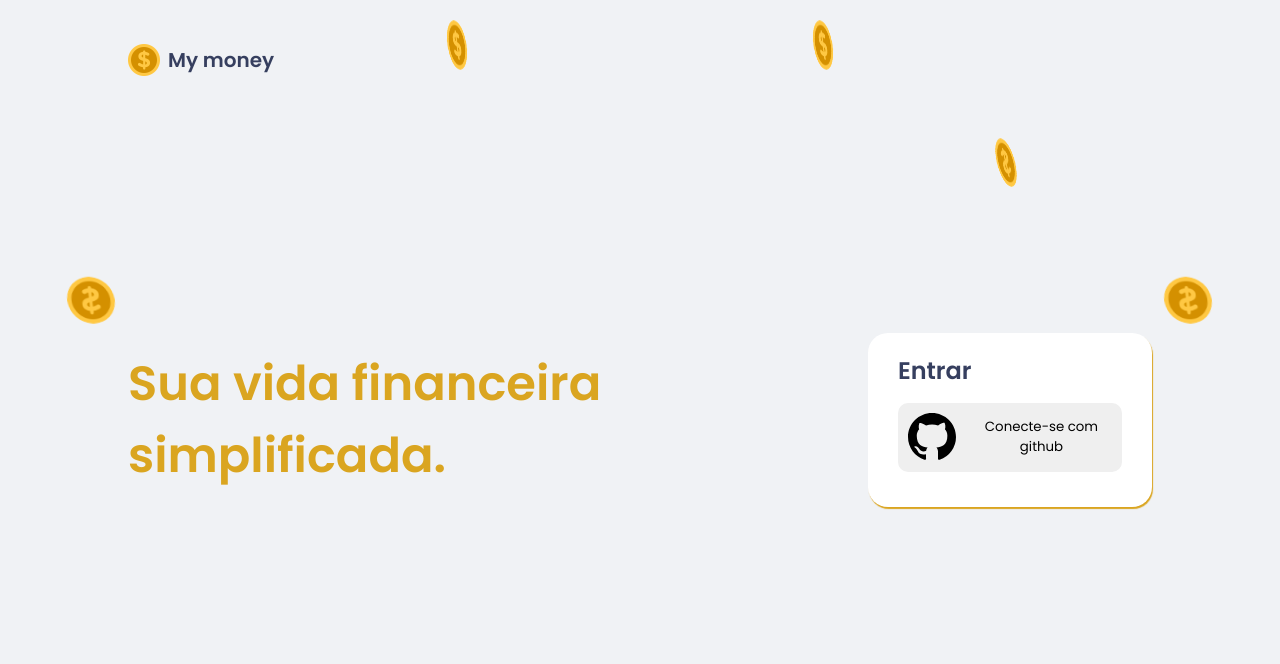
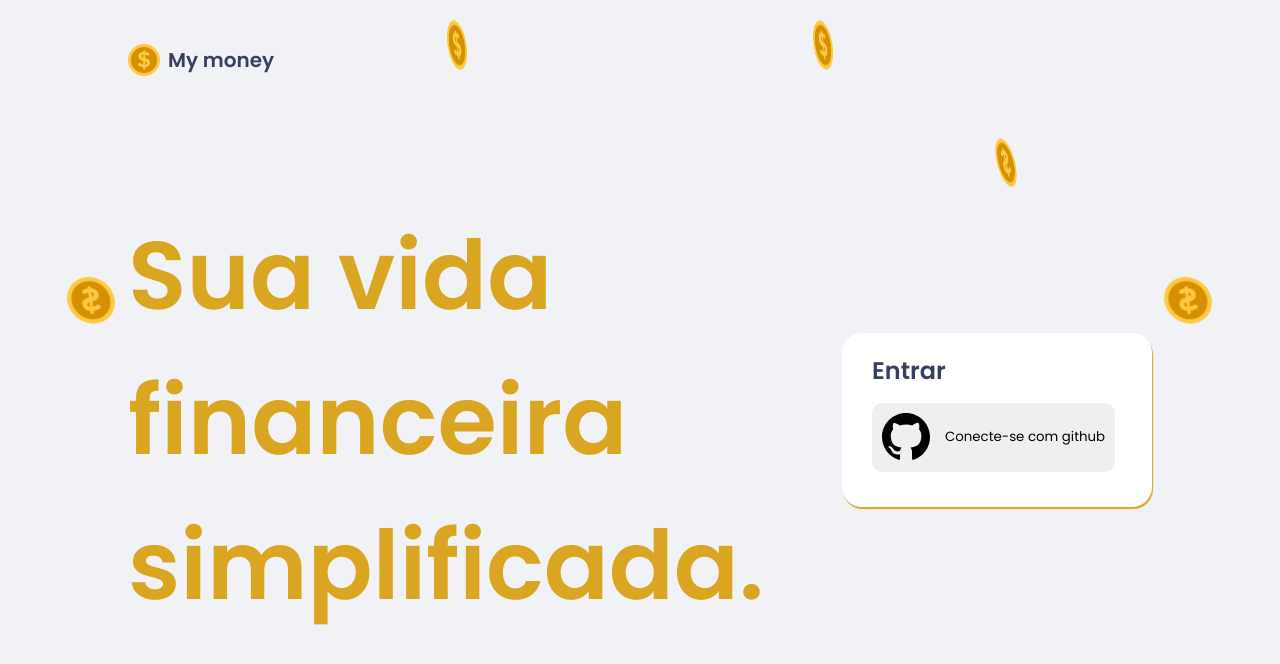
Before and after one commit to vandsonfalcao/Ignite-MyMoney, a React (Create React App) app: page / in a window 1280 px wide. Shown: the top 664 px of the page. Built offline with nearby package versions, Linux system fonts and the light colour scheme; what miragejs would draw is missing.

Commit message:
correção de bugs

```diff
--- a/src/componets/BoxLogin/styles.ts
+++ b/src/componets/BoxLogin/styles.ts
@@ -36,17 +36,19 @@ export const ContainerMain = styled.div`
 
         display: flex;
         align-items: center;
-        justify-content: space-around;
+        justify-content: space-between;
     }
 `
-export const ContainerMensage = styled.header`
-    font-size: 1.5rem;
-    font-weight: 600;
-    color: var(--gold);
-
+export const ContainerMensage = styled.div`
     animation: appearing-from-left 2s normal;
+    h1 {
+        font-size: 6rem;
+        font-weight: 600;
+        color: var(--gold);
+    }
 `
 export const ContainerSignIn = styled.main`
+    min-width: 310px;
     padding: 20px 30px;
     position: relative;
 
--- a/src/styles/global.ts
+++ b/src/styles/global.ts
@@ -28,6 +28,9 @@ export const GlobalStyle = createGlobalStyle`
             font-size: 87.5%;
             .container-page-login {
                 flex-direction: column;
+                h1 {
+                    font-size: 3rem;
+                }
             }
         }
     }
```
